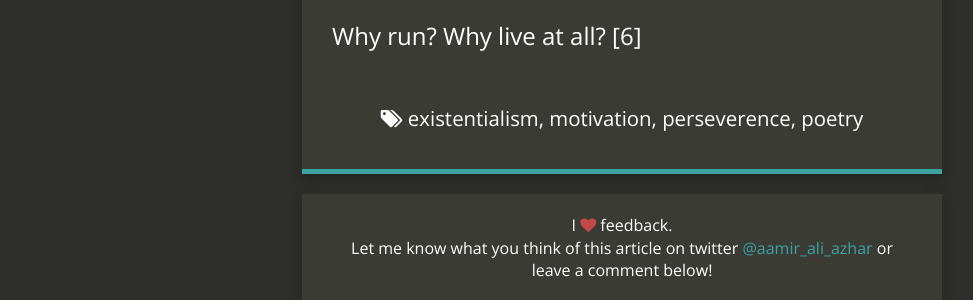
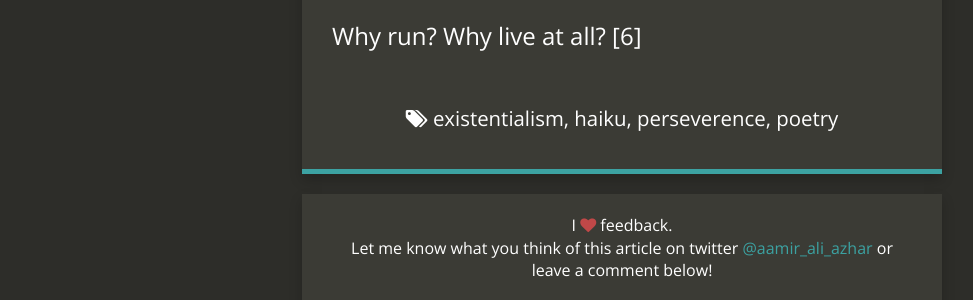
Before and after one commit to jacobtomlinson/carte-noire, a Jekyll site: the page built from _posts/2018-08-27-press-on.md, in a window 1280 px wide. Shown: the part 459-759 px from the top of the page, without its empty margins (18-991 px from the left). Built offline with Jekyll 4.4.1, drawn with Linux system fonts in a browser that asks for light colours; nearby versions of some CDN libraries; comment, search, counter and statistics services are not loaded.

Commit message:
Add haiku tag to press on.

```diff
--- a/_posts/2018-08-27-press-on.md
+++ b/_posts/2018-08-27-press-on.md
@@ -8,7 +8,7 @@ categories: poetry
 thumbnail:  pencil-square-o
 tags:
   - existentialism
-  - motivation
+  - haiku
   - perseverence
   - poetry
 ---
```
